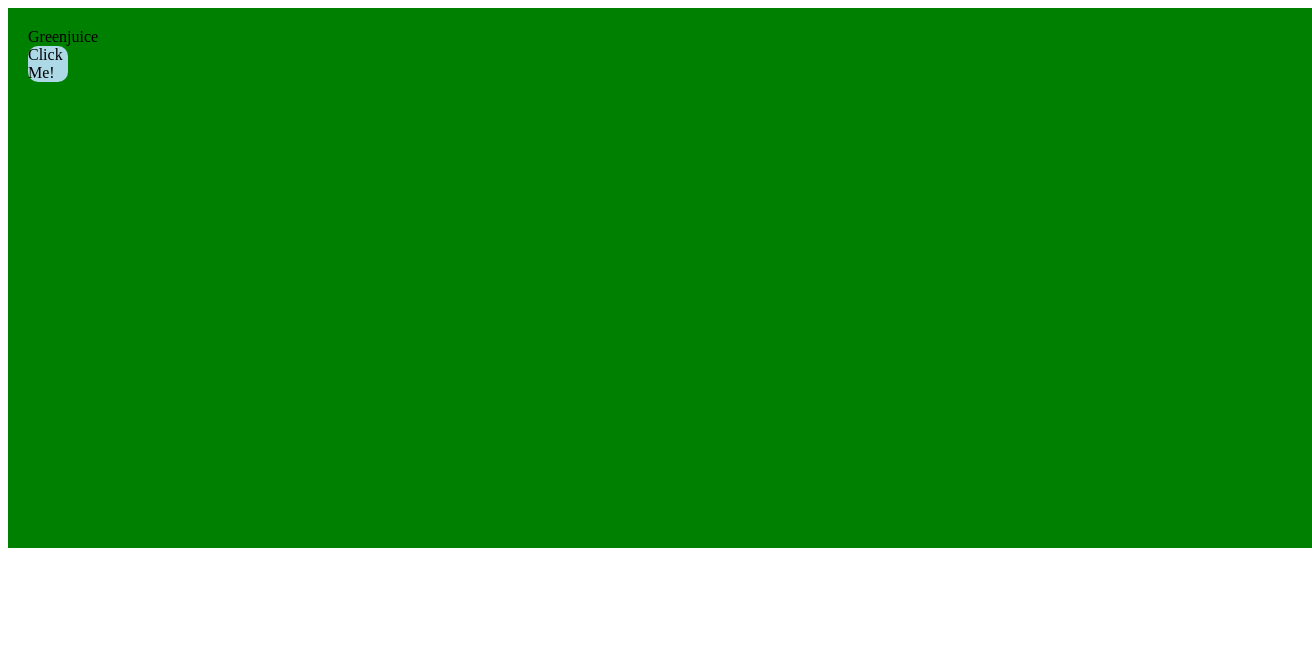
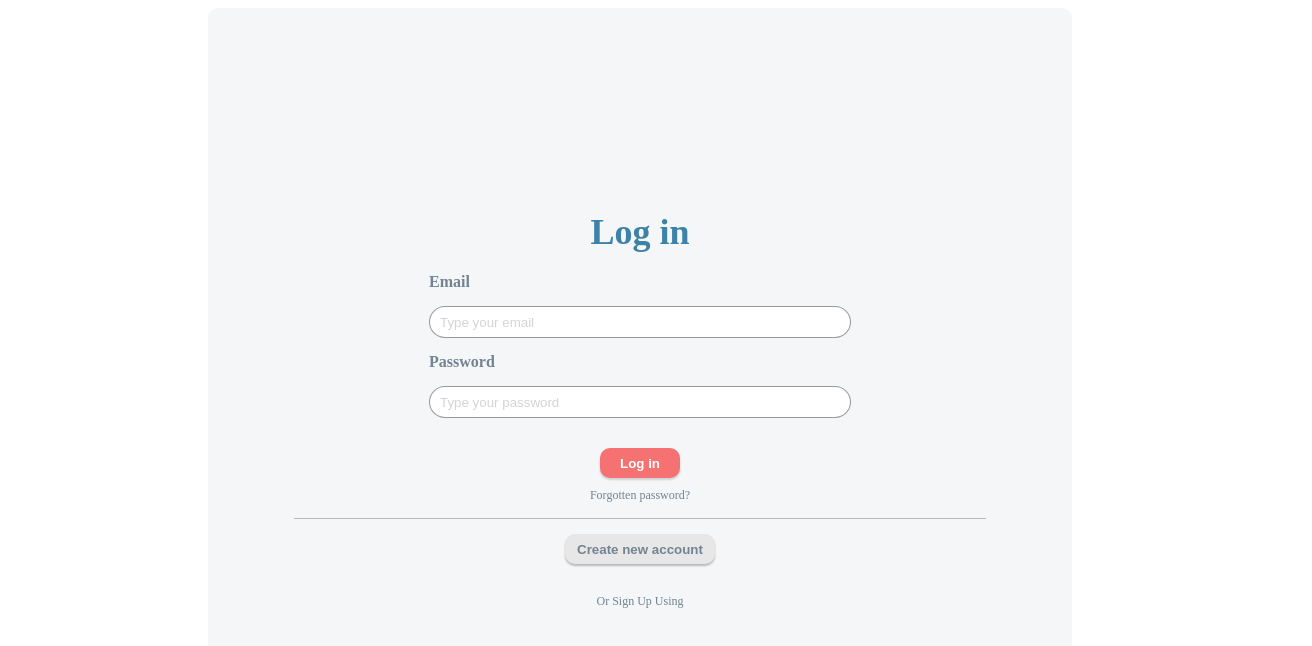
Before and after one commit to Oz0neX/HackHarvard, a React (Create React App) app in the folder frontend/: page /signin in a window 1280 px wide. Shown: the top 646 px of the page, 1312 px wide, since content can reach past the window. Built offline with nearby package versions, Linux system fonts and the light colour scheme.

Commit message:
Finished up index.js for Signin page.

```diff
--- a/frontend/src/pages/Signin/index.js
+++ b/frontend/src/pages/Signin/index.js
@@ -1,26 +1,109 @@
 import styled from 'styled-components';
 
-const ConatinerShrek = styled.div`
-  padding: 20px;
-  background-color: green;
+const LoginContainer = styled.div`
+  display: flex;
+  flex-direction: column;
+  background-color: rgba(227, 232, 238, 0.4);
+  height: 804px;
+  width: calc(100% - px);
+  margin: 0px 200px;
+  justify-content: center;
+  align-items: center;
+  border-radius: 10px;
+`;
+
+const TempHeader = styled.div`
+  height: 60px;
   width: 100%;
-  height: 500px;
-`
+`;
 
-const YellButton = styled.div`
+const TitleLogin = styled.div`
+  font-size: 36px;
+  font-weight: bold;
+  color: #3E82A8;
+  align-items: center;
+`;
+
+const EmailPassBox = styled.div`
+  display: grid;
+  margin: 20px;
+  gap: 15px;
+`;
+
+const StyledInput = styled.input`
+  border-radius: 20px;
+  width: 400px;
+  height: 30px;
+  padding: 0 10px;
+  border: 1px solid rgba(0, 0, 0, 0.4);
+  color: rgb(120, 120, 120, 1.0);
+
+  &::placeholder {
+    color: rgba(201, 201, 201, 0.8);
+  }
+`;
+
+const EmailPassWord = styled.div`
+  color: #738392;
+  font-weight: bold;
+`;
+
+const RedLogin = styled.button`
+  background-color: #F67171;
   border-radius: 10px;
-  background-color: lightblue;
-  width: 40px;
-`
+  color: #FFFFFF;
+  width: 80px;
+  height: 30px;
+  border: 0px;
+  margin: 10px;
+  box-shadow: rgba(100, 100, 111, 0.25) 0px 2px 2px;
+  font-weight: bold;
+`;
+
+const ForgotSignUp = styled.div`
+  color: #738392;
+  font-size: 12px;
+`;
+const GreyLine = styled.div`
+  background-color: #B9B9B9;
+  height: 1px;
+  width: 80%;
+  margin-top: 15px;
+`;
+
+const NewAcc = styled.button`
+  background-color: #E7E7E7;
+  border-radius: 10px;
+  color: #FFFFFF;
+  width: 150px;
+  height: 30px;
+  border: 0px;
+  margin: 15px;
+  color: #738392;
+  box-shadow: rgba(0, 0, 0, 0.25) 0px 2px 2px;
+  margin-bottom: 30px;
+  font-weight: bold;
+`;
+
 
 function Login() {
   return (
-    <ConatinerShrek>
-      Greenjuice
-      <YellButton>
-        Click Me!
-      </YellButton>
-  </ConatinerShrek>
+    <LoginContainer>
+      <TitleLogin>Log in</TitleLogin>
+
+      <EmailPassBox>
+        <EmailPassWord>Email</EmailPassWord>
+        <StyledInput type="text" placeholder="Type your email"/>
+        <EmailPassWord>Password</EmailPassWord>
+        <StyledInput type="password" placeholder="Type your password"/>
+      </EmailPassBox>
+
+      <RedLogin>Log in</RedLogin>
+      <ForgotSignUp>Forgotten password?</ForgotSignUp>
+      <GreyLine></GreyLine>
+      <NewAcc>Create new account</NewAcc>
+      <ForgotSignUp>Or Sign Up Using</ForgotSignUp>
+    </LoginContainer>
   )
 }
 
```
